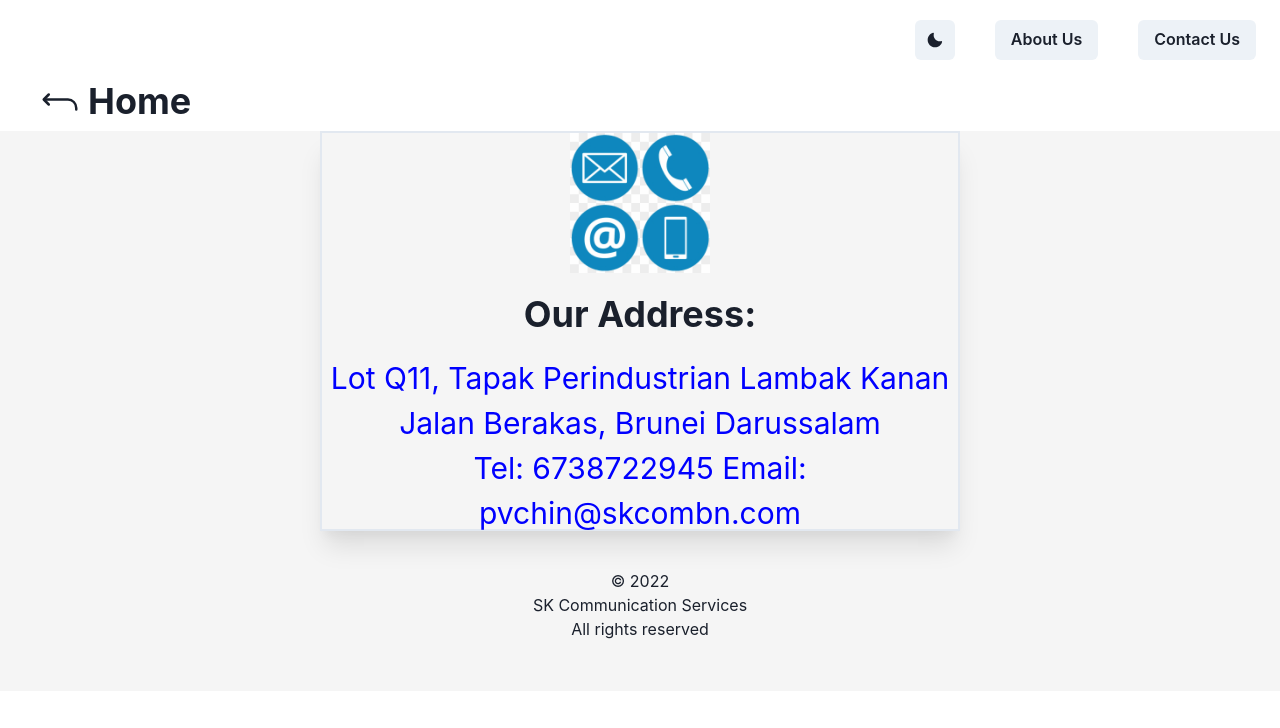
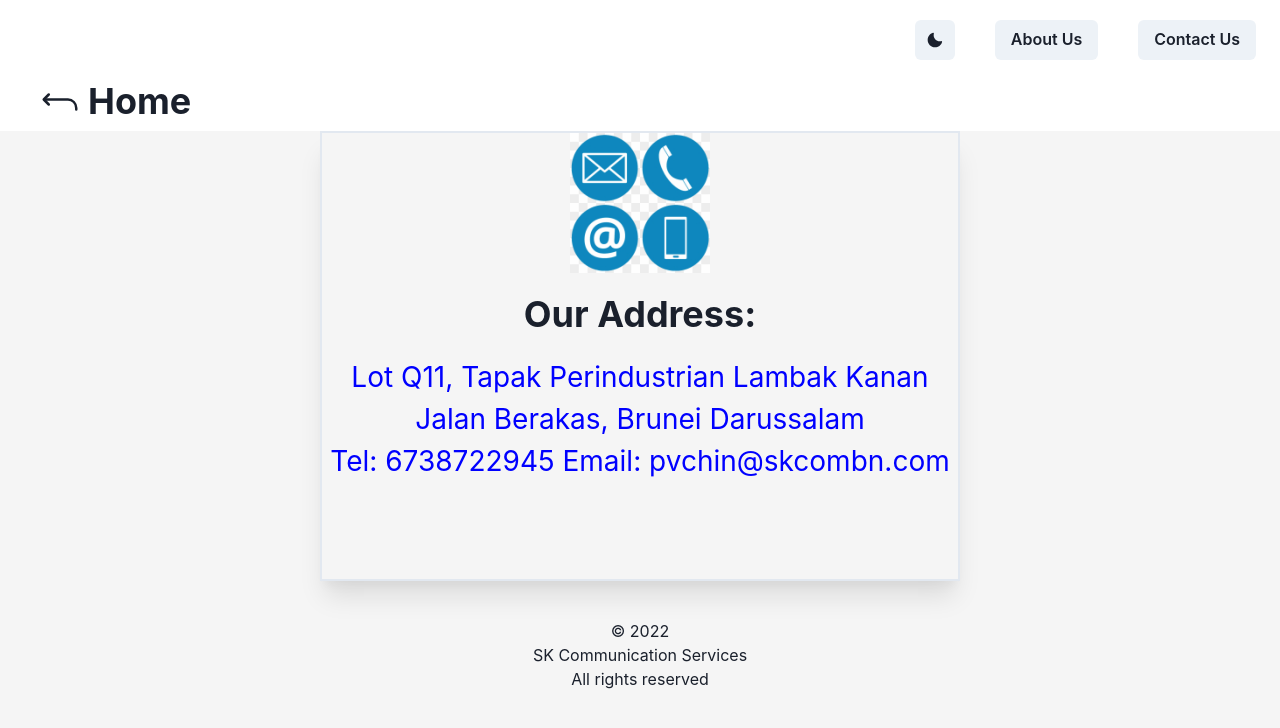
Before and after one commit to pvchin/skcom, a React (Create React App) app: page /about in a window 1280 px wide. Both pictures are taken after a click on the button "Contact Us". Shown: the top 728 px of the page. Built offline with nearby package versions, Linux system fonts and the light colour scheme.

Commit message:
6th commit

```diff
--- a/src/pages/AboutUsPage.js
+++ b/src/pages/AboutUsPage.js
@@ -26,7 +26,7 @@ const AboutUsPage = () => {
         justifyItems="center"
       >
         <VStack w="50%" h="400">
-          <Box shadow="lg" h="400" borderWidth="2px">
+          <Box shadow="lg" h="450" borderWidth="2px">
             <Center>
               <Image src={ProfileImg} alt="profile" boxSize="140" />
             </Center>
--- a/src/pages/ContactUsPage.js
+++ b/src/pages/ContactUsPage.js
@@ -28,18 +28,18 @@ const ContactUsPage = () => {
         justifyContent="center"
         justifyItems="center"
       >
-        <Box shadow="xl" w="50%" h="400" borderWidth="2px">
+        <Box shadow="xl" w="50%" h="450" borderWidth="2px">
           <Center>
             <Image src={ContactImg} alt="profile" boxSize="140" />
           </Center>
           <Heading py={5}>Our Address:</Heading>
-          <Text fontSize={isLargerThan62 ? '30' : '18'} color="blue">
+          <Text fontSize={isLargerThan62 ? '28' : '18'} color="blue">
             Lot Q11, Tapak Perindustrian Lambak Kanan
           </Text>
-          <Text fontSize={isLargerThan62 ? '30' : '18'} color="blue">
+          <Text fontSize={isLargerThan62 ? '28' : '18'} color="blue">
             Jalan Berakas, Brunei Darussalam
           </Text>
-          <Text fontSize={isLargerThan62 ? '30' : '18'} color="blue">
+          <Text fontSize={isLargerThan62 ? '28' : '18'} color="blue">
             Tel: 6738722945 Email: pvchin@skcombn.com
           </Text>
         </Box>
```
